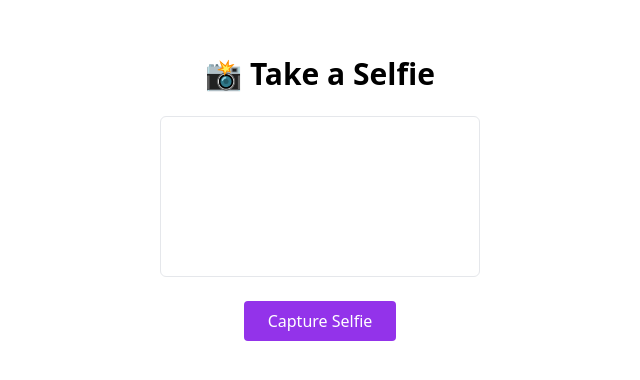
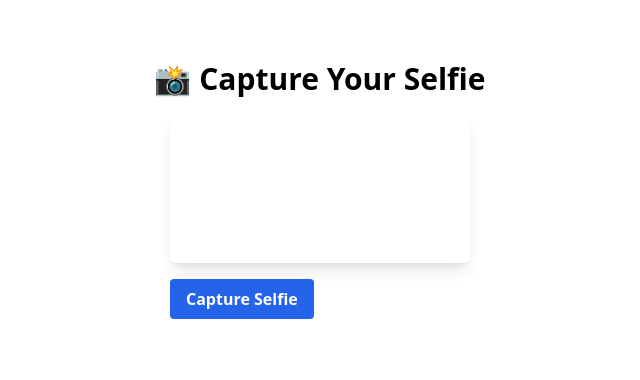
Before and after one commit to saifkazi25/IT129, a Next.js app: page /selfie in a window 1280 px wide. Shown: the part 202-582 px from the top of the page, without its empty margins (320-960 px from the left). Built offline with nearby package versions, Linux system fonts and the light colour scheme; no server answers.

Commit message:
Update page.tsx

```diff
--- a/app/selfie/page.tsx
+++ b/app/selfie/page.tsx
@@ -1,11 +1,11 @@
 'use client';
 
 import React, { useRef, useState } from 'react';
+import { useRouter } from 'next/navigation';
 import Webcam from 'react-webcam';
-import { useRouter } from 'next/navigation';
 
 export default function SelfiePage() {
-  const webcamRef = useRef<Webcam | null>(null);
+  const webcamRef = useRef<React.RefObject<typeof Webcam> | any>(null);
   const [image, setImage] = useState<string | null>(null);
   const [loading, setLoading] = useState(false);
   const router = useRouter();
@@ -18,50 +18,58 @@ export default function SelfiePage() {
     }
   };
 
-  const handleSubmit = () => {
-    if (image) {
+  const handleContinue = () => {
+    if (!image) {
+      alert('Please take a selfie before continuing.');
+      return;
+    }
     router.push('/result');
-    } else {
-      alert('Please take a selfie first!');
-    }
   };
 
   return (
-    <main className="flex flex-col items-center justify-center min-h-screen gap-6 bg-white text-black p-4">
-      <h1 className="text-3xl font-bold">📸 Take a Selfie</h1>
+    <main className="flex flex-col items-center justify-center min-h-screen bg-white text-black p-4">
+      <h1 className="text-3xl font-bold mb-4">📸 Capture Your Selfie</h1>
 
       {!image ? (
+        <div className="mb-4">
           <Webcam
             audio={false}
             ref={webcamRef}
             screenshotFormat="image/jpeg"
-          width={320}
-          height={320}
-          className="rounded-md border"
+            className="rounded-md shadow-lg w-full max-w-sm"
           />
-      ) : (
-        <img src={image} alt="Selfie" className="rounded-md border w-80 h-80 object-cover" />
-      )}
-
-      <div className="flex gap-4">
-        {!image && (
           <button
             onClick={capture}
-            className="px-6 py-2 bg-purple-600 text-white rounded hover:bg-purple-700"
+            className="mt-4 bg-blue-600 hover:bg-blue-700 text-white font-bold py-2 px-4 rounded"
           >
             Capture Selfie
           </button>
+        </div>
+      ) : (
+        <div className="flex flex-col items-center">
+          <img
+            src={image}
+            alt="Captured selfie"
+            className="rounded-md shadow-lg w-full max-w-sm"
+          />
+          <button
+            onClick={() => setImage(null)}
+            className="mt-4 bg-yellow-600 hover:bg-yellow-700 text-white font-bold py-2 px-4 rounded"
+          >
+            Retake
+          </button>
+        </div>
       )}
 
       {image && (
         <button
-            onClick={handleSubmit}
-            className="px-6 py-2 bg-green-600 text-white rounded hover:bg-green-700"
+          onClick={handleContinue}
+          disabled={loading}
+          className="mt-6 bg-green-600 hover:bg-green-700 text-white font-bold py-2 px-6 rounded"
         >
-            Generate Image
+          {loading ? 'Processing...' : 'Continue'}
         </button>
       )}
-      </div>
     </main>
   );
 }
```
Lines whose indentation alone changed are shown as unchanged.
